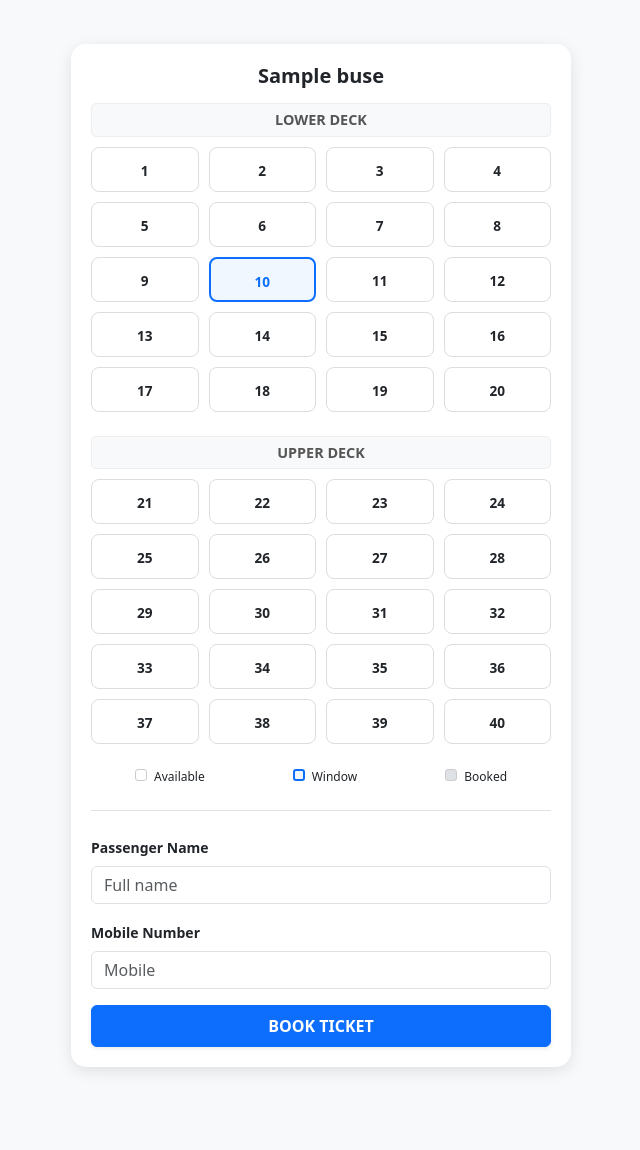
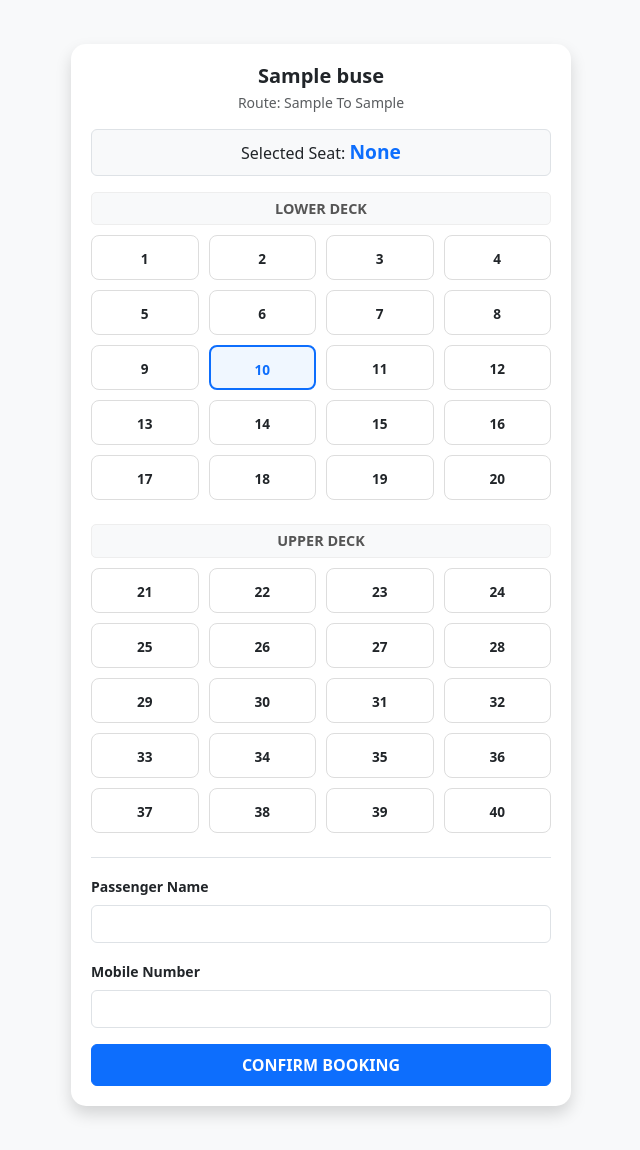
Before and after one commit to upadhyaaman593-dev/bus-booking-bihar, a Flask app: page /book/1 in a window 1280 px wide. Shown: the whole page, without its empty margins (319-959 px from the left). Before the commit the page ends 1071 px from the top, so only its background shows below. Run offline with Flask 3, Linux system fonts and the light colour scheme; a database or web service that is not in the repository returns one stand-in record (values such as "Sample title"); some libraries are stand-ins or nearby versions.

Commit message:
Update seats.html

```diff
--- a/templates/seats.html
+++ b/templates/seats.html
@@ -9,35 +9,35 @@
         .seat-container { max-width: 500px; margin: 20px auto; background: white; padding: 20px; border-radius: 15px; box-shadow: 0 4px 15px rgba(0,0,0,0.1); }
         .deck-header { font-weight: bold; color: #555; background: #f8f9fa; padding: 5px 10px; border-radius: 5px; margin: 15px 0 10px 0; font-size: 0.9rem; text-align: center; border: 1px solid #eee; }
         .bus-grid { display: grid; grid-template-columns: repeat(4, 1fr); gap: 10px; }
+        .seat { height: 45px; border: 1px solid #ddd !important; border-radius: 8px; text-align: center; line-height: 45px; cursor: pointer; font-weight: bold; font-size: 0.85rem; background-color: #fff; transition: 0.3s; }
 
-        /* Base Seat Style */
-        .seat { height: 45px; border: 1px solid #ddd !important; border-radius: 8px; text-align: center; line-height: 45px; cursor: pointer; font-weight: bold; font-size: 0.85rem; background-color: #ffffff; }
+        /* Special Classes */
+        .is-window { border: 2px solid #0d6efd !important; background-color: #f0f7ff !important; color: #0d6efd !important; }
+        .booked { background-color: #dee2e6 !important; color: #adb5bd !important; cursor: not-allowed; border: none !important; }
+        .selected { background-color: #0d6efd !important; color: white !important; border: none !important; transform: scale(1.05); }
 
-        /* Window Seat - Specific Blue Border */
-        .is-window { border: 2px solid #0d6efd !important; background-color: #f0f7ff !important; color: #0d6efd !important; }
-
-        /* Booked & Selected */
-        .booked { background-color: #dee2e6 !important; color: #adb5bd !important; cursor: not-allowed; border: none !important; }
-        .selected { background-color: #0d6efd !important; color: white !important; border: none !important; }
-
-        .legend { display: flex; justify-content: space-around; margin-top: 25px; font-size: 0.75rem; }
-        .legend-box { width: 12px; height: 12px; display: inline-block; border-radius: 3px; margin-right: 4px; border: 1px solid #ccc; }
+        #display_seat_no { font-size: 1.2rem; color: #0d6efd; font-weight: bold; }
     </style>
 </head>
 <body class="bg-light">
 
 <div class="container py-4">
-    <div class="seat-container">
-        <h5 class="fw-bold text-center">{{ bus.bus_name }}</h5>
+    <div class="seat-container shadow">
+        <h5 class="fw-bold text-center mb-1">{{ bus.bus_name }}</h5>
+        <p class="text-center text-muted small mb-3">Route: {{ bus.route_from }} To {{ bus.route_to }}</p>
+
+        <div class="text-center bg-light p-2 rounded mb-3 border">
+            Selected Seat: <span id="display_seat_no">None</span>
+        </div>
 
         <div class="deck-header">LOWER DECK</div>
         <div class="bus-grid mb-4">
             {% for i in range(1, 21) %}
-                {% set s_str = i|string %}
-                <div id="seat-{{ s_str }}"
-                     class="seat {% if s_str in booked_seats %} booked {% elif s_str in window_seats %} is-window {% endif %}"
-                     onclick="selectSeat('{{ s_str }}')">
-                    {{ s_str }}
+                {% set s_id = i|string %}
+                <div id="seat-{{ s_id }}"
+                     class="seat {% if s_id in booked_seats %} booked {% elif s_id in window_seats %} is-window {% endif %}"
+                     onclick="selectSeat('{{ s_id }}', 'LOW')">
+                    {{ s_id }}
                 </div>
             {% endfor %}
         </div>
@@ -45,44 +45,54 @@
         <div class="deck-header">UPPER DECK</div>
         <div class="bus-grid">
             {% for i in range(21, 41) %}
-                {% set s_str = i|string %}
-                <div id="seat-{{ s_str }}"
-                     class="seat {% if s_str in booked_seats %} booked {% elif s_str in window_seats %} is-window {% endif %}"
-                     onclick="selectSeat('{{ s_str }}')">
-                    {{ s_str }}
+                {% set s_id = i|string %}
+                <div id="seat-{{ s_id }}"
+                     class="seat {% if s_id in booked_seats %} booked {% elif s_id in window_seats %} is-window {% endif %}"
+                     onclick="selectSeat('{{ s_id }}', 'UP')">
+                    {{ s_id }}
                 </div>
             {% endfor %}
         </div>
 
-        <div class="legend mt-4">
-            <div><span class="legend-box"></span> Available</div>
-            <div><span class="legend-box" style="border: 2px solid #0d6efd; background:#f0f7ff"></span> Window</div>
-            <div><span class="legend-box" style="background:#dee2e6"></span> Booked</div>
-        </div>
+        <form action="/process_booking" method="POST" class="mt-4 border-top pt-3">
+            <input type="hidden" name="bus_id" value="{{ bus.id }}">
+            <input type="hidden" name="seat_no" id="hidden_seat_input" required>
 
-        <form action="/process_booking" method="POST" class="mt-4 border-top pt-4">
-            <input type="hidden" name="bus_id" value="{{ bus.id }}">
-            <input type="hidden" name="seat_no" id="selected_seat" required>
             <div class="mb-3">
                 <label class="form-label small fw-bold">Passenger Name</label>
-                <input type="text" name="p_name" class="form-control" placeholder="Full name" required>
+                <input type="text" name="p_name" class="form-control" required>
             </div>
             <div class="mb-3">
                 <label class="form-label small fw-bold">Mobile Number</label>
-                <input type="number" name="p_mobile" class="form-control" placeholder="Mobile" required>
+                <input type="number" name="p_mobile" class="form-control" required>
             </div>
-            <button type="submit" class="btn btn-primary w-100 fw-bold py-2 shadow-sm">BOOK TICKET</button>
+            <button type="submit" class="btn btn-primary w-100 fw-bold py-2">CONFIRM BOOKING</button>
         </form>
     </div>
 </div>
 
 <script>
-    function selectSeat(id) {
-        let seatEl = document.getElementById('seat-' + id);
+    function selectSeat(num, deck) {
+        // Find the clicked element
+        let seatEl = document.getElementById('seat-' + num);
+
+        // Agar booked hai toh return
         if (seatEl.classList.contains('booked')) return;
+
+        // Purani selection clear karein
         document.querySelectorAll('.seat').forEach(s => s.classList.remove('selected'));
+
+        // Nayi selection add karein
         seatEl.classList.add('selected');
-        document.getElementById('selected_seat').value = id;
+
+        // Format the display (e.g., UP 21 or LOW 5)
+        let formattedSeat = deck + " " + num;
+
+        // UI update
+        document.getElementById('display_seat_no').innerText = formattedSeat;
+
+        // Hidden input update (Jo server pe jayega)
+        document.getElementById('hidden_seat_input').value = formattedSeat;
     }
 </script>
 </body>
```
